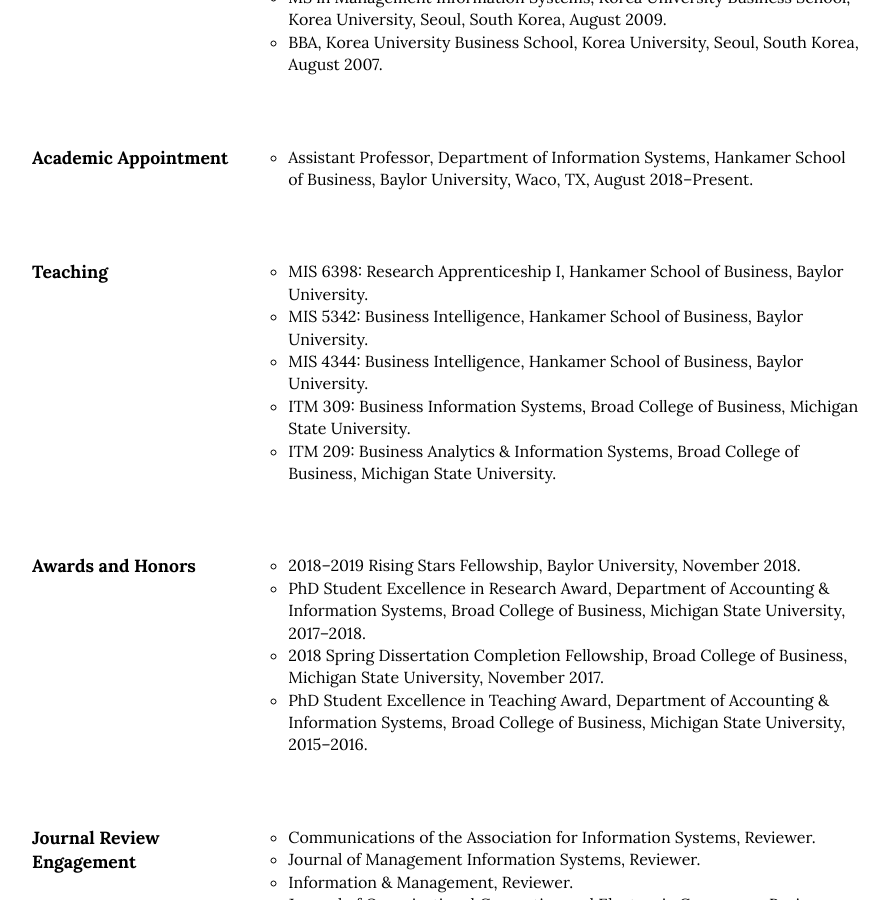
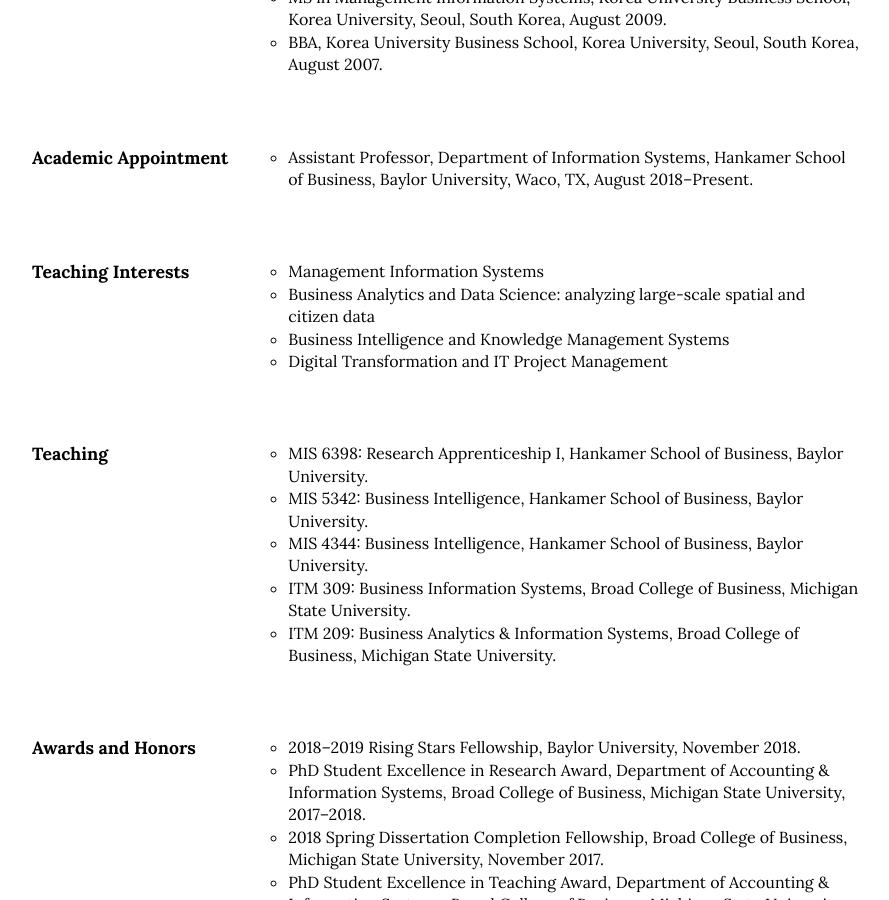
Before and after one commit to istaehun/taehun, a Jekyll site: the page built from engagement.html, in a window 1280 px wide and 900 px high, scrolled down 563 px. Shown: the whole window, without its empty margins (188-1077 px from the left). Built offline with Jekyll 4.4.1, drawn with Linux system fonts in a browser that asks for light colours; nearby versions of some CDN libraries.

Commit message:
Update engagement.yml

```diff
--- a/_data/engagement.yml
+++ b/_data/engagement.yml
@@ -9,6 +9,13 @@
     title: Academic Appointment
     list:
       - "Assistant Professor, Department of Information Systems, Hankamer School of Business, Baylor University, Waco, TX, August 2018–Present."
+  -
+    title: Teaching Interests
+    list:
+      - "Management Information Systems"
+      - "Business Analytics and Data Science: analyzing large-scale spatial and citizen data"
+      - "Business Intelligence and Knowledge Management Systems"
+      - "Digital Transformation and IT Project Management"
   -
     title: Teaching
     list:
```
